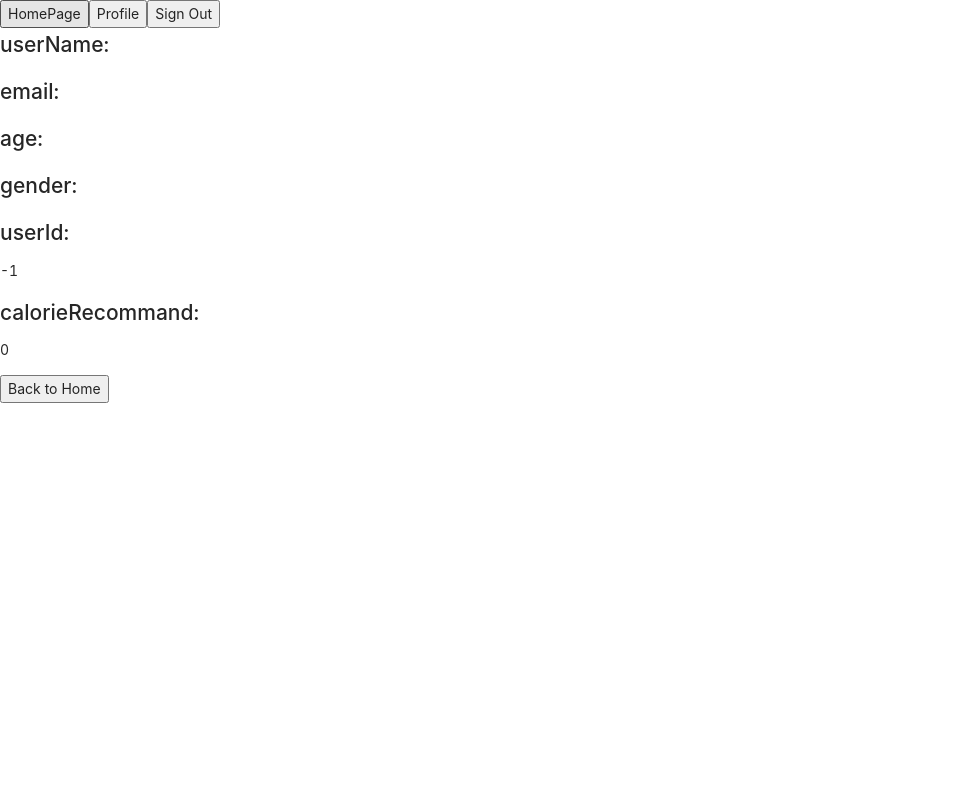
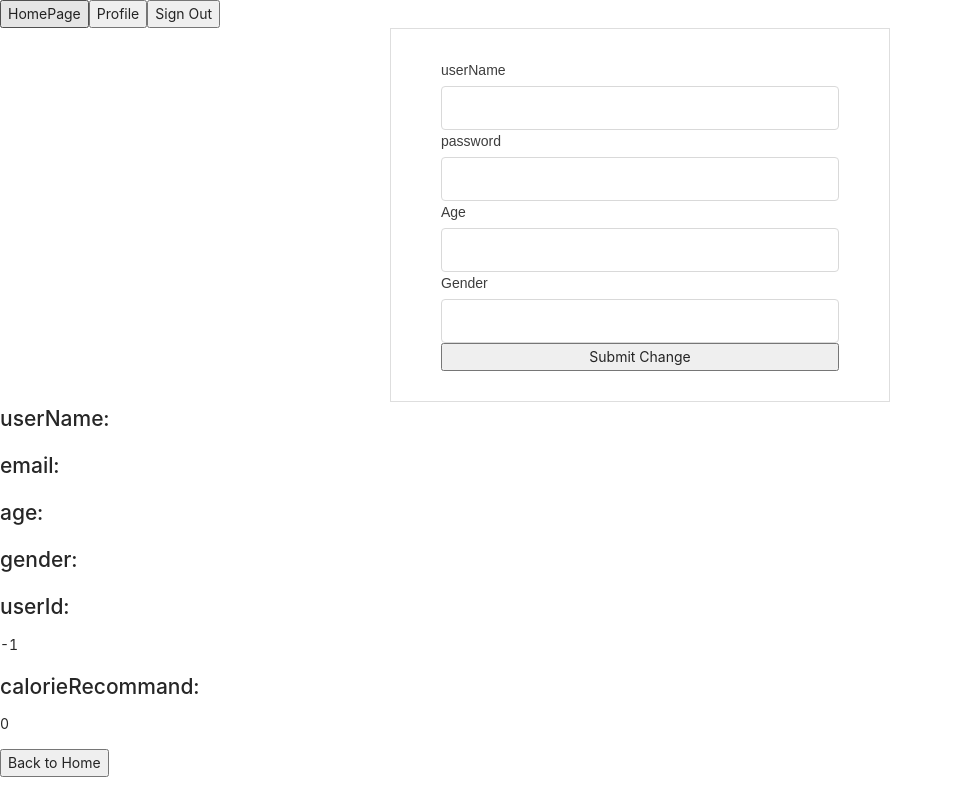
Before and after one commit to Frank-Z-Chen/Diet-Planner, a React (Create React App) app in the folder frontend/dietplanner/: page /profile in a window 1280 px wide. Shown: the whole page, without its empty margins (0-953 px from the left). Built offline with nearby package versions, Linux system fonts and the light colour scheme; no server answers.

Commit message:
add update profile

```diff
--- a/frontend/dietplanner/src/profile.js
+++ b/frontend/dietplanner/src/profile.js
@@ -4,16 +4,46 @@ import axios from "axios";
 
 const Profile = () => {
     const [userName, setuserName] = useState(window.userName);
+    const [pwd, setPwd] = useState("");
     const [email, setEmail] = useState(window.email);
     const [age, setAge] = useState(window.age);
     const [gender, setGender] = useState(window.gender);
     const [calorieRecommand, setCalorieRecommand] = useState(window.calorieRecommand);
     const [userId, setUserId] = useState(window.userId);
+    const [processing, setProcessing] = useState(false);
     const history = useHistory();
 
     const returnHome = (e) =>{
         e.preventDefault();
         history.push("/home");
+    }
+    const onFormSubmit = async (e)=>{
+        e.preventDefault();
+        setProcessing(true);
+        const data = {
+            userName:userName,
+            password:pwd,
+            age:age,
+            gender:gender};
+        console.log(data);
+
+        //vlidate user update
+        await axios.post('http://localhost:8000/planner/users/'+ window.userId +'/', data,{
+            headers:{
+                'Authorization': window.token
+            }
+        })
+        .then(res=>{
+            console.log(res);
+            console.log("Update finished");
+            getProfile();
+            console.log("recCal calculate finished");
+            setProcessing(false);
+        })
+        .catch(err =>{
+            console.log(err);
+            setProcessing(false);
+        });
     }
     //we will fetch data from DB for the first time render this page
     const getProfile = async () => {
@@ -44,10 +74,46 @@ const Profile = () => {
 
     useEffect(()=>{
         getProfile();
-    })
+    },[])
 
     return (
         <div>
+            {processing && <h2>Processing data, please wait</h2>}
+            <form onSubmit={onFormSubmit}>
+                <label>userName</label>
+                <input
+                type='text'
+                name="userName"
+                required
+                value = {userName}
+                onChange={(e) => setuserName(e.target.value) }
+                />
+                <label>password</label>
+                <input
+                type='text'
+                name="password"
+                required
+                value = {pwd}
+                onChange={(e) => setPwd(e.target.value) }
+                />
+                <label>Age</label>
+                <input
+                type='number'
+                name="age"
+                required
+                value = {age}
+                onChange={(e) => setAge(e.target.value) }
+                />
+                <label>Gender</label>
+                <input
+                type='text'
+                name="gender"
+                required
+                value = {gender}
+                onChange={(e) => setGender(e.target.value) }
+                />
+                <button>Submit Change</button>
+            </form>
             <h2>userName:</h2>
             <p>{userName}</p>
             <h2>email:</h2>
```
